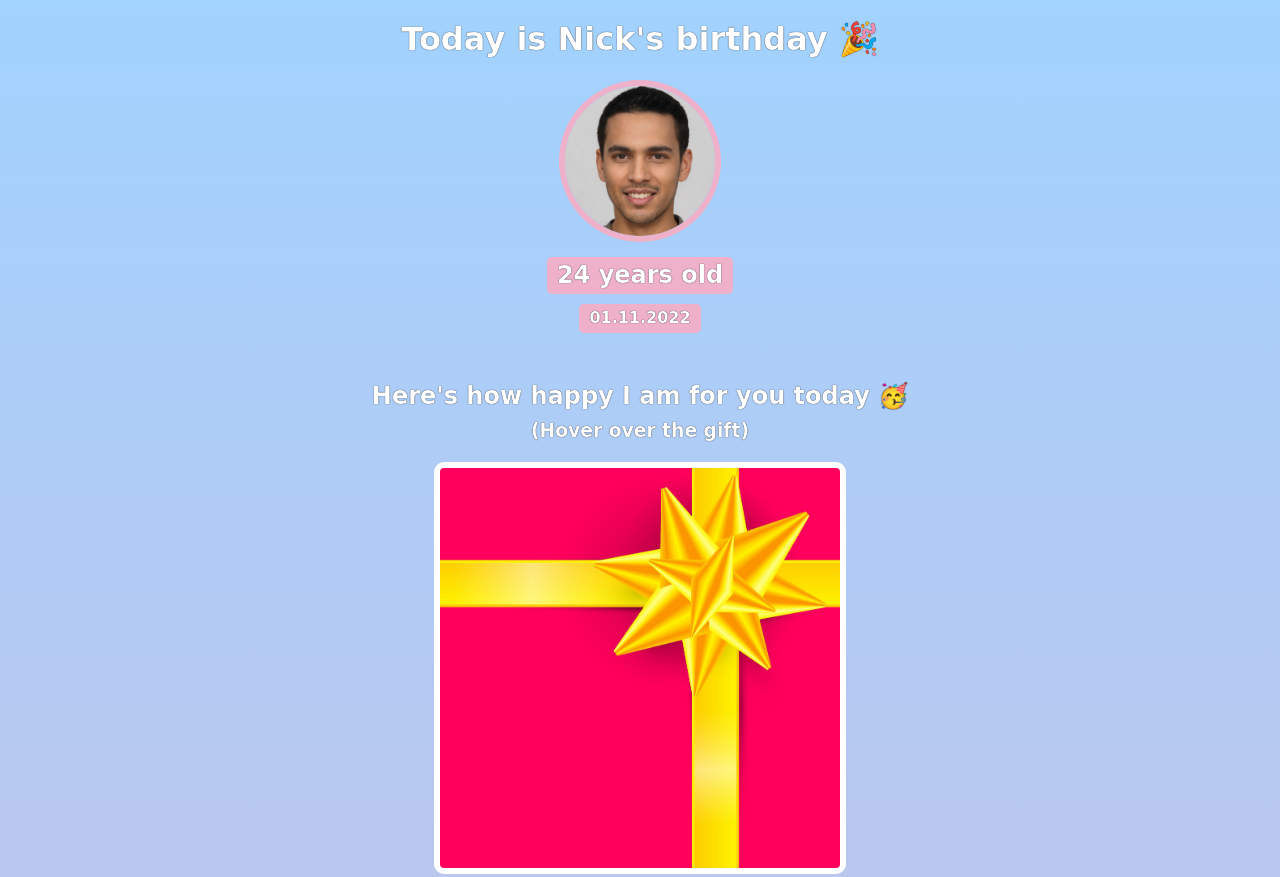
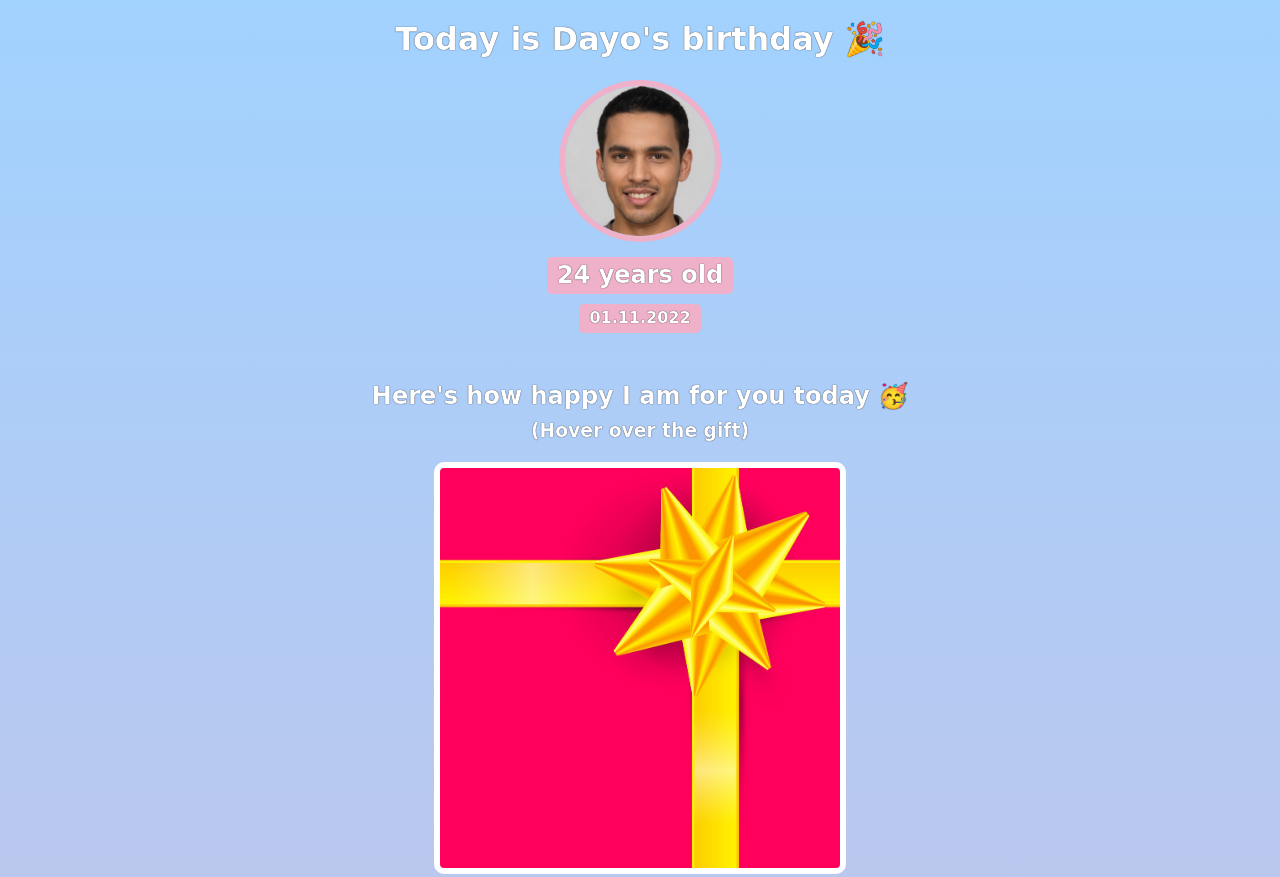
Before and after one commit to Dadeosun/birthday-gift-site, a website built with Vite: page index.html in a window 1280 px wide. Shown: the top 877 px of the page. Built offline with nearby package versions, Linux system fonts and the light colour scheme; a web font is replaced by a local one.

Commit message:
Change the name to Dayo

```diff
--- a/index.html
+++ b/index.html
@@ -7,7 +7,7 @@
     </head>
     <body>
         <div id="header">
-            <h1>Today is Nick's birthday 🎉</h1>
+            <h1>Today is Dayo's birthday 🎉</h1>
             <img id="bff-img" src="images/nick.jpg">
             <h2 id="bday-age">24 years old</h2>
             <h4 id="bday-date">01.11.2022</h4>
```
